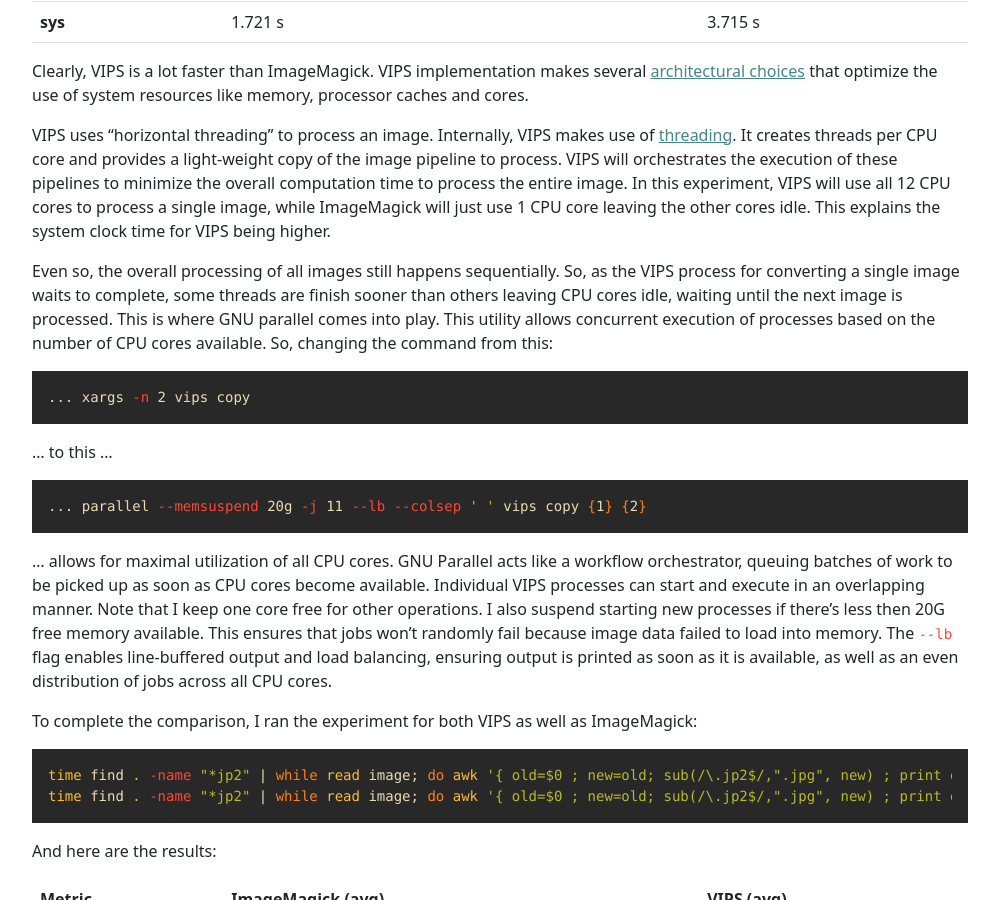
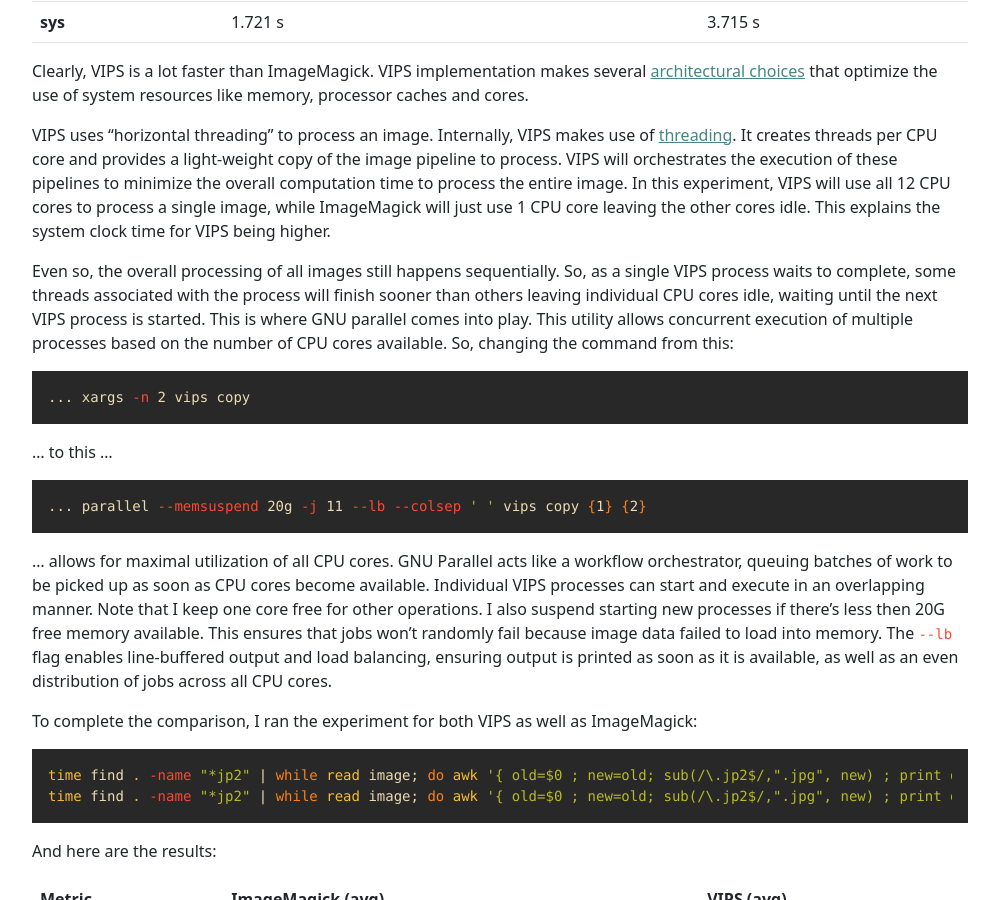
Before and after one commit to netsensei/colada, a Jekyll site: the page built from _posts/2025-10-24-converting-430000-images-from-jpg2000-to-jpeg.markdown, in a window 1280 px wide and 900 px high, scrolled down 2272 px. Shown: the whole window, without its empty margins (140-1139 px from the left). Built offline with Jekyll 4.4.1, drawn with Linux system fonts in a browser that asks for light colours.

Commit message:
Changed: fixes sentences

````diff
--- a/_posts/2025-10-24-converting-430000-images-from-jpg2000-to-jpeg.markdown
+++ b/_posts/2025-10-24-converting-430000-images-from-jpg2000-to-jpeg.markdown
@@ -73,7 +73,7 @@ Clearly, VIPS is a lot faster than ImageMagick. VIPS implementation makes severa
 
 VIPS uses "horizontal threading" to process an image. Internally, VIPS makes use of [threading](https://en.wikipedia.org/wiki/Multithreading_(computer_architecture)). It creates threads per CPU core and provides a light-weight copy of the image pipeline to process. VIPS will orchestrates the execution of these pipelines to minimize the overall computation time to process the entire image. In this experiment, VIPS will use all 12 CPU cores to process a single image, while ImageMagick will just use 1 CPU core leaving the other cores idle. This explains the system clock time for VIPS being higher.
 
-Even so, the overall processing of all images still happens sequentially. So, as the VIPS process for converting a single image waits to complete, some threads are finish sooner than others leaving CPU cores idle, waiting until the next image is processed. This is where GNU parallel comes into play. This utility allows concurrent execution of processes based on the number of CPU cores available. So, changing the command from this:
+Even so, the overall processing of all images still happens sequentially. So, as a single VIPS process waits to complete, some threads associated with the process will finish sooner than others leaving individual CPU cores idle, waiting until the next VIPS process is started. This is where GNU parallel comes into play. This utility allows concurrent execution of multiple processes based on the number of CPU cores available. So, changing the command from this:
 
 ```bash
 ... xargs -n 2 vips copy
````
